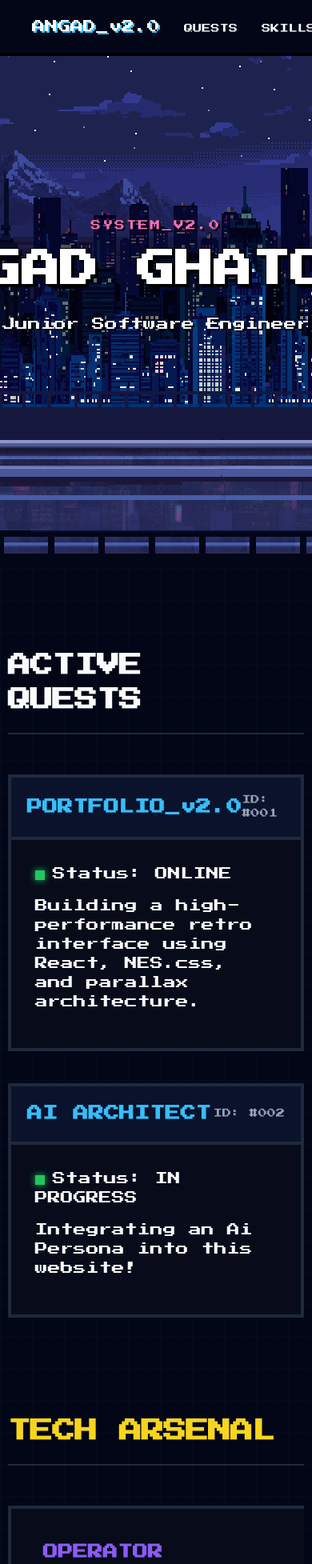
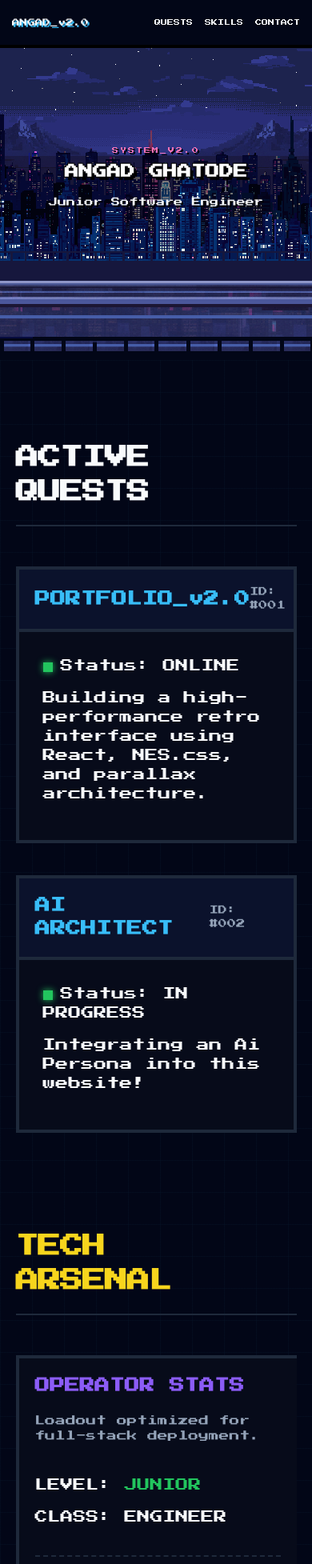
Before and after one commit to angadghatode/portfolio_website, a React (Vite) app in the folder my-pixel-portfolio/: page / in a window 390 px wide. Shown: the top 1955 px of the page at 80% size. Built offline with nearby package versions, Linux system fonts and the light colour scheme.

Commit message:
mobile phone support

```diff
--- a/my-pixel-portfolio/src/App.css
+++ b/my-pixel-portfolio/src/App.css
@@ -400,3 +400,83 @@ html, body, #root {
   filter: blur(0);
   transform: translateY(0);
 }
+
+/* --- MOBILE OPTIMIZATION (Fixes for Screens under 768px) --- */
+@media (max-width: 768px) {
+  /* 1. Fix the Navigation Bar */
+  .sticky-nav {
+    padding: 0 15px;
+    height: 60px;
+  }
+
+  .nav-brand {
+    font-size: 0.6rem; /* Scale down brand name */
+  }
+
+  .nav-links a {
+    margin-left: 10px;
+    font-size: 0.5rem; /* Tiny links to fit on one row */
+  }
+
+  /* 2. Fix the Parallax Banner Height */
+  .parallax-banner {
+    height: 400px; /* Shorter banner for mobile */
+    margin-top: 50px;
+  }
+
+  /* 3. Fix the Profile Card Text Overflow */
+  .profile-card h1 {
+    font-size: 1.4rem; /* Significantly smaller name */
+    line-height: 1.2;
+    padding: 0 10px;
+    word-break: break-word; /* Ensure name doesn't shoot off screen */
+  }
+
+  .profile-card p {
+    font-size: 0.7rem; /* Smaller subtitle */
+  }
+
+  .system-tag {
+    font-size: 0.5rem !important;
+  }
+
+  /* 4. Center Content & Adjust Grids */
+  .content-width-limiter {
+    width: 90%;
+    padding: 0;
+  }
+
+  .mission-grid {
+    grid-template-columns: 1fr; /* Stack cards vertically */
+  }
+
+  .mission-card {
+    min-width: unset; /* Allow cards to shrink */
+  }
+
+  /* 5. Fix Tech Arsenal Sidebar */
+  .arsenal-layout {
+    grid-template-columns: 1fr;
+    padding: 20px;
+  }
+
+  .arsenal-sidebar {
+    border-right: none;
+    border-bottom: 2px dashed var(--border-default);
+    padding-right: 0;
+    padding-bottom: 20px;
+    margin-bottom: 20px;
+  }
+}
+
+/* --- SMALL MOBILE (Fixes for screens under 480px) --- */
+@media (max-width: 480px) {
+  .profile-card h1 {
+    font-size: 1.1rem;
+  }
+
+  .nav-links {
+    display: flex;
+    gap: 5px;
+  }
+}
```
